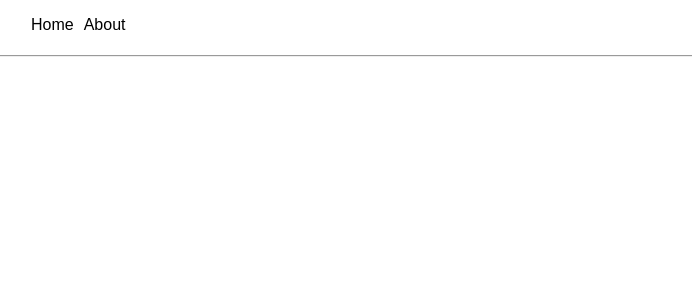
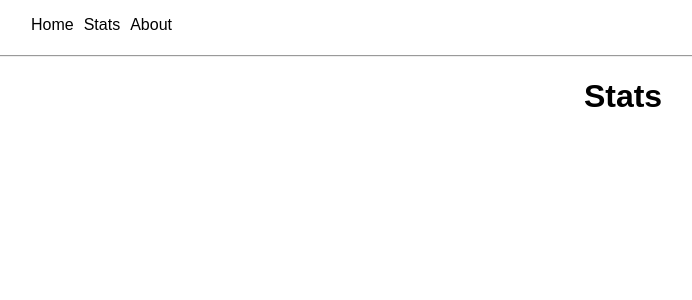
Before and after one commit to nikrb/shopping, a React (Create React App) app in the folder client/: page /stats in a window 1280 px wide. Shown: the top 300 px of the page, without its empty margins (17-709 px from the left). Built offline with nearby package versions, Linux system fonts and the light colour scheme.

Commit message:
add stats stub and routing

```diff
--- a/client/src/components/App/App.js
+++ b/client/src/components/App/App.js
@@ -3,6 +3,7 @@ import { BrowserRouter as Router, Route, Link } from 'react-router-dom';
 
 import Shopping from '../Shopping';
 import ShoppingList from '../ShoppingList';
+import Stats from '../Stats';
 import About from '../About';
 
 import './App.css';
@@ -15,6 +16,7 @@ export default class App extends React.Component {
           <div className="nav">
             <ul>
               <li><Link to="/">Home</Link></li>
+              <li><Link to="/stats">Stats</Link></li>
               <li><Link to="/about">About</Link></li>
             </ul>
           </div>
@@ -23,6 +25,7 @@ export default class App extends React.Component {
 
           <Route exact path="/" component={Shopping}/>
           <Route path="/list" component={ShoppingList} />
+          <Route path="/stats" component={Stats} />
           <Route path="/about" component={About} />
         </div>
       </Router>
--- /dev/null
+++ b/client/src/components/Stats/index.js
@@ -0,0 +1,22 @@
+import React, { Component } from 'react';
+
+// import './style.css';
+
+export default class Stats extends Component {
+  // static propTypes = {}
+  // static defaultProps = {}
+  state = {}
+
+  render() {
+    return (
+      <div>
+        <h1>
+          Stats
+        </h1>
+        <div>
+
+        </div>
+      </div>
+    );
+  }
+}
```
